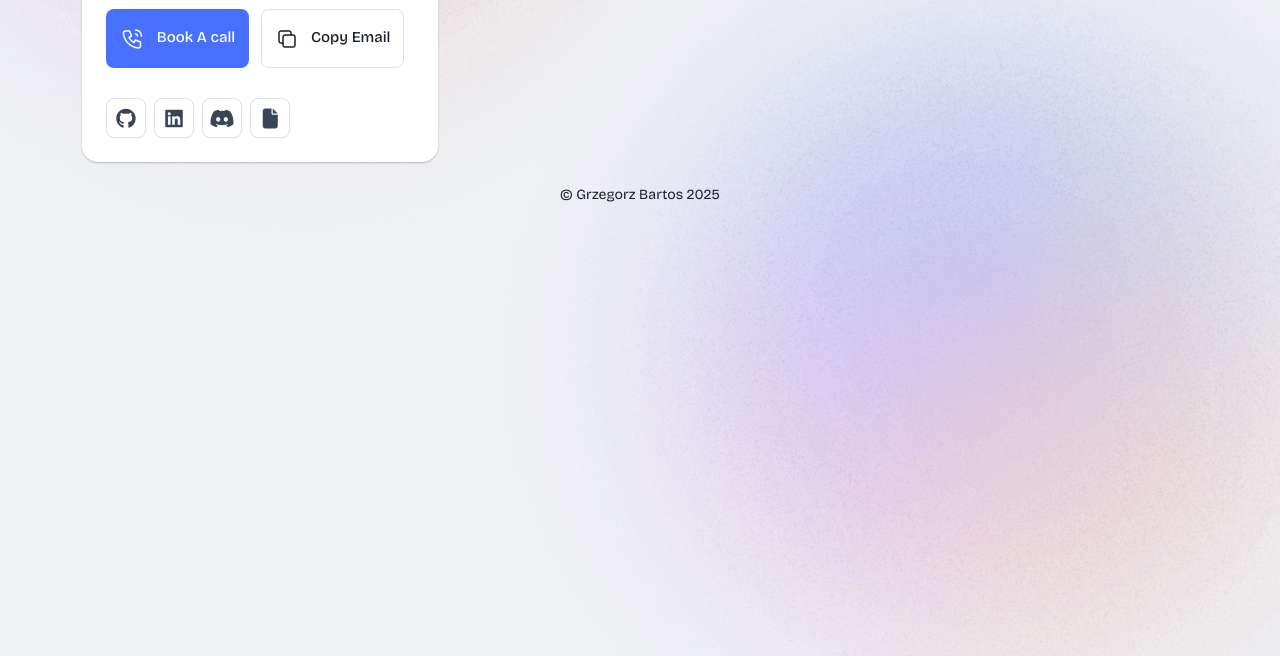
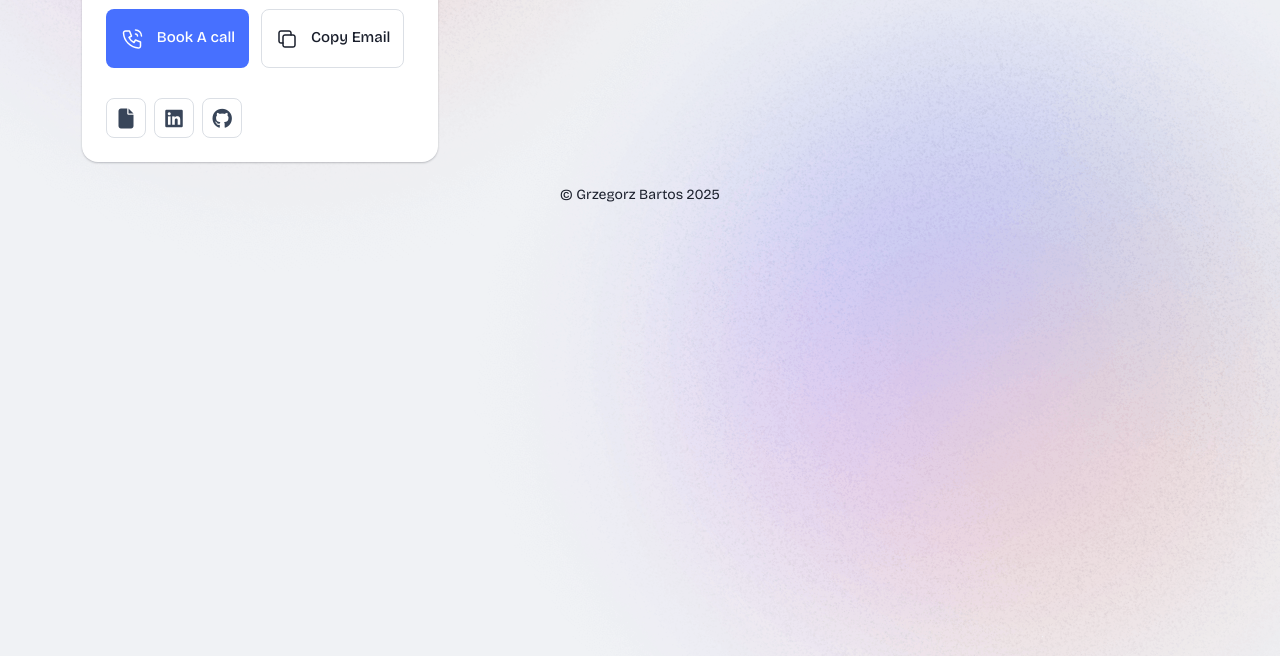
Before and after one commit to grzegorz-bartos/portfolio, a Django app: page /blog/ in a window 1280 px wide. Shown: the part 554-1210 px from the top of the page. Run offline with Django 5.2, Linux system fonts and the light colour scheme; data that the repository does not hold is empty; parts of the project's set-up code (start-up, migrations or seed data) failed here and were passed over; some libraries are stand-ins or nearby versions.

Commit message:
refactor: order of icons and remove discord icon in profile_card template

```diff
--- a/src/templates/profile_card.html
+++ b/src/templates/profile_card.html
@@ -40,10 +40,10 @@
         <div class="social-availability-container">
           <div class="social-media-icon">
             <ul class="list-unstyled">
+              <li><a href="{% static 'pdfs/resume.pdf' %}" target="_blank"><i class="fas fa-file"></i></a></li>
+              <li><a href="{{LINKEDIN}}" target="_blank"><i class="fab fa-linkedin"></i></a></li>
               <li><a href="{{GITHUB}}" target="_blank"><i class="fab fa-github"></i></a></li>
-              <li><a href="{{LINKEDIN}}" target="_blank"><i class="fab fa-linkedin"></i></a></li>
-              <li><a href="{{DISCORD}}" target="_blank"><i class="fab fa-discord"></i></a></li>
-              <li><a href="{% static 'pdfs/resume.pdf' %}" target="_blank"><i class="fas fa-file"></i></a></li>
+<!--              <li><a href="{{DISCORD}}" target="_blank"><i class="fab fa-discord"></i></a></li>-->
             </ul>
           </div>
           <!--
```
